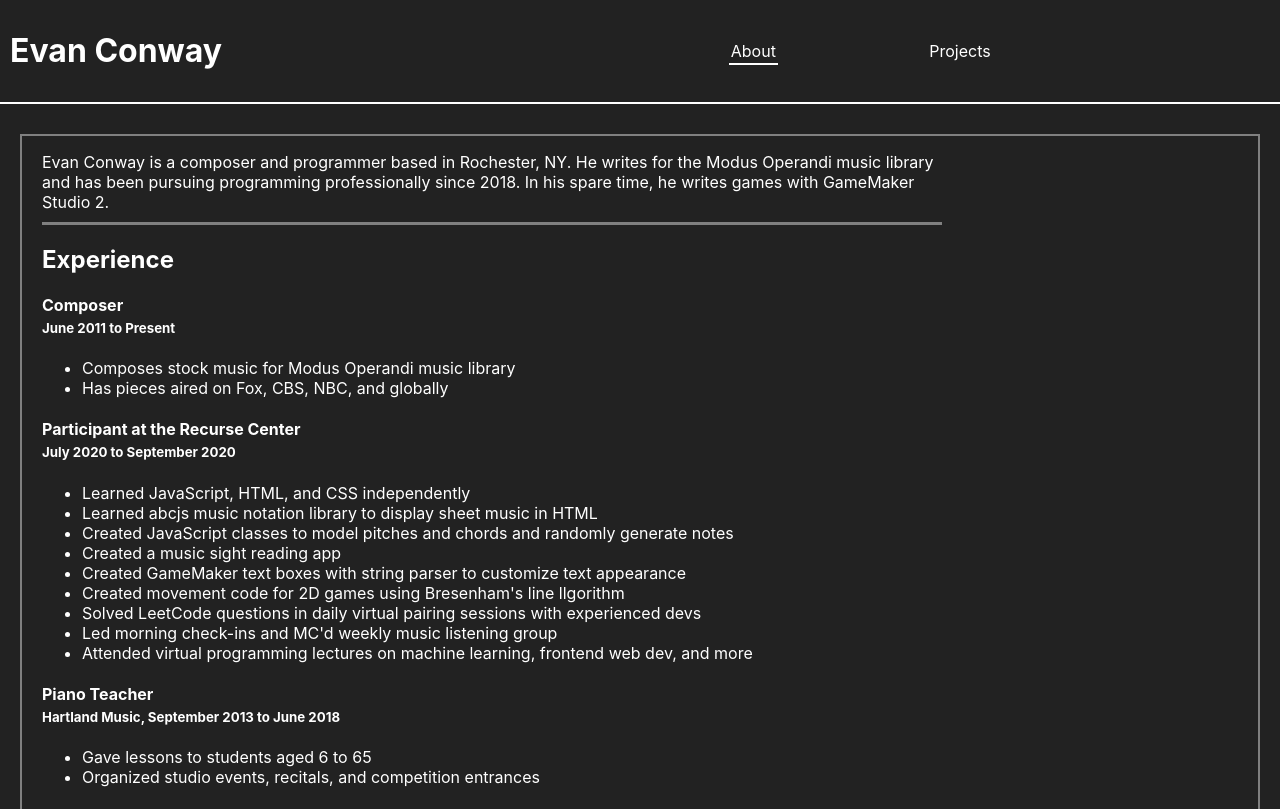
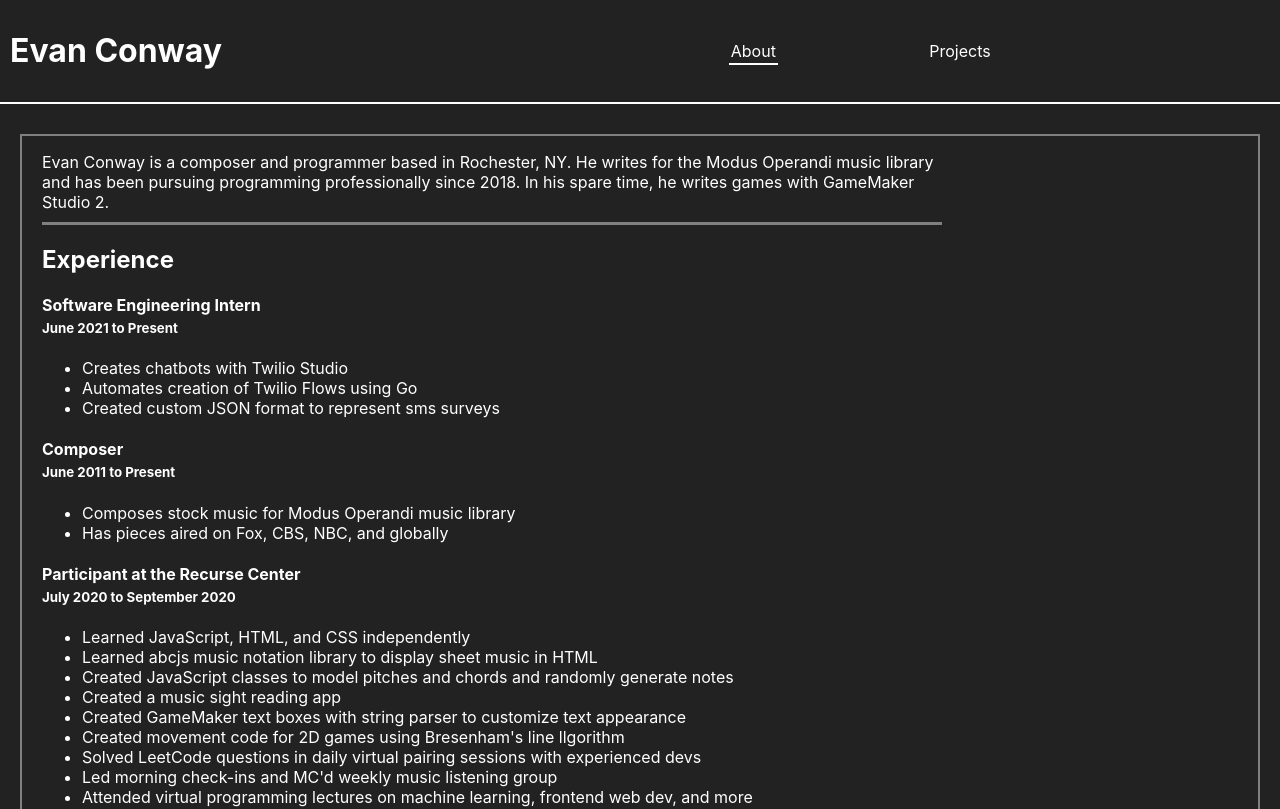
Before and after one commit to AceOfHeart5/evanconway, a React (Create React App) app: page /#/ in a window 1280 px wide. Shown: the top 809 px of the page. Built offline with nearby package versions, Linux system fonts and the light colour scheme.

Commit message:
update resume

```diff
--- a/src/About.js
+++ b/src/About.js
@@ -8,6 +8,13 @@ const About = () => {
                 programming professionally since 2018. In his spare time, he writes games with GameMaker Studio 2.
             </p>
             <h1>Experience</h1>
+            <h4 style={noBottom}>Software Engineering Intern</h4>
+            <h5 style={smallTop}>June 2021 to Present</h5>
+            <ul>
+                <li>Creates chatbots with Twilio Studio</li>
+                <li>Automates creation of Twilio Flows using Go</li>
+                <li>Created custom JSON format to represent sms surveys</li>
+            </ul>
             <h4 style={noBottom}>Composer</h4>
             <h5 style={smallTop}>June 2011 to Present</h5>
             <ul>
```
